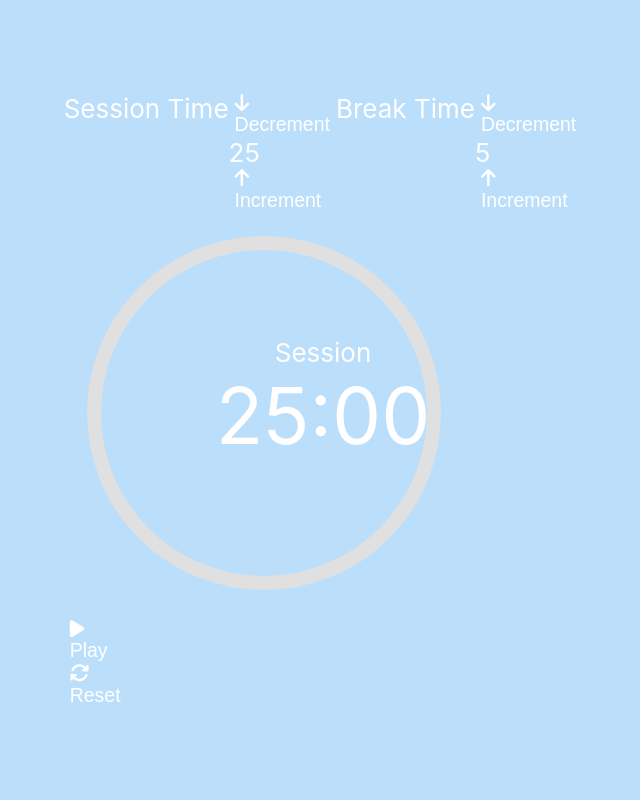
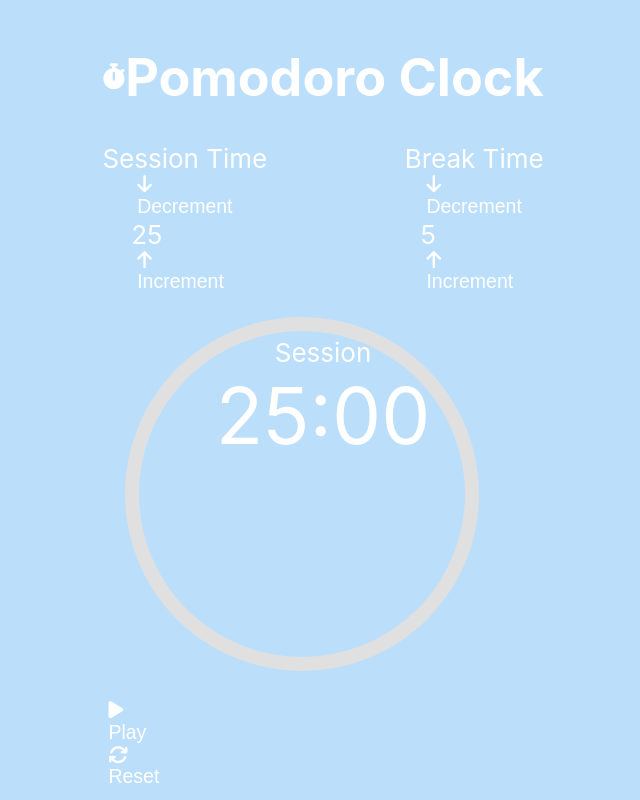
Before and after one commit to AllyMurray/pomodoro-clock, a React (Create React App) app: page / in a window 1280 px wide. Shown: the whole page, without its empty margins (317-957 px from the left). Built offline with nearby package versions, Linux system fonts and the light colour scheme.

Commit message:
Minor styling

```diff
--- a/src/components/PomodoroClock.tsx
+++ b/src/components/PomodoroClock.tsx
@@ -7,8 +7,16 @@ import IconButton from './IconButton';
 import ProgressRing from './ProgressRing';
 import TimeControl from './TimeControl';
 
+const titleStyle = css`
+  align-items: center;
+  display: flex;
+  font-size: 1em;
+  justify-content: center;
+`;
+
 const timeControlStyle = css`
   display: flex;
+  justify-content: space-between;
 `;
 
 const remainingTimeStyle = css`
@@ -109,6 +117,10 @@ export default function PomodoroClock() {
 
   return (
     <div>
+      <div css={titleStyle}>
+        <i className={`fas fa-stopwatch`}></i>
+        <h1>Pomodoro Clock</h1>
+      </div>
       <div css={timeControlStyle}>
         <TimeControl
           type="Session"
--- a/src/components/TimeControl.tsx
+++ b/src/components/TimeControl.tsx
@@ -1,6 +1,14 @@
-import * as React from 'react';
+/** @jsx jsx */
+
+import { css, jsx } from '@emotion/core';
 
 import IconButton from './IconButton';
+
+const timeControlStyle = css`
+  align-items: center;
+  display: flex;
+  flex-direction: column;
+`;
 
 export interface ITimeControlProps {
   type: string;
@@ -19,7 +27,7 @@ export default function TimeControl(props: ITimeControlProps) {
   };
 
   return (
-    <>
+    <div css={timeControlStyle}>
       <span
         id={`${props.type.toLowerCase()}-label`}
       >{`${props.type} Time`}</span>
@@ -40,6 +48,6 @@ export default function TimeControl(props: ITimeControlProps) {
           Increment
         </IconButton>
       </div>
-    </>
+    </div>
   );
 }
```
